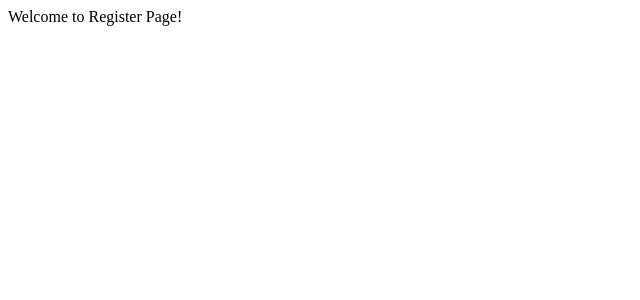
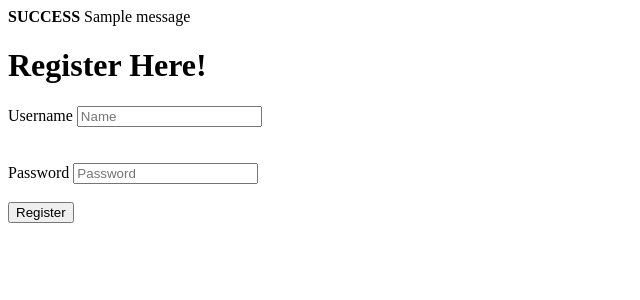
Before and after one commit to mahesh2247/sample-djangoapp, a Django app: page /register/ in a window 1280 px wide. Shown: the top 300 px of the page, without its empty margins (0-640 px from the left). Run offline with Django 3.2, Linux system fonts and the light colour scheme; tables that the repository leaves empty hold one stand-in row (values such as "Sample post"); one stand-in notice (Sample message) is shown.

Commit message:
added register form with alert pop-ups

```diff
--- a/templates/register.html
+++ b/templates/register.html
@@ -1,3 +1,32 @@
+{% if messages %}
+{% for message in messages %}
 <div>
-    <p>Welcome to Register Page!</p>
+    <strong>{{message.tags|upper}}</strong> {{ message }}
 </div>
+{% endfor %}
+{% endif %}
+<div>
+    <form method="post" action="{% url 'register' %}">
+        {% csrf_token %}
+        <h1>
+            Register Here!
+        </h1>
+        <div>
+            <label>
+                Username
+            </label>
+            <input type="text" id="name" name="username" placeholder="Name">
+        </div>
+        <br/>
+        <br/>
+        <div>
+            <lable>
+                Password
+            </lable>
+            <input type="password" name="password" placeholder="Password" required>
+        </div>
+        <br/>
+        <button type="submit">Register</button>
+
+    </form>
+</div>
```
